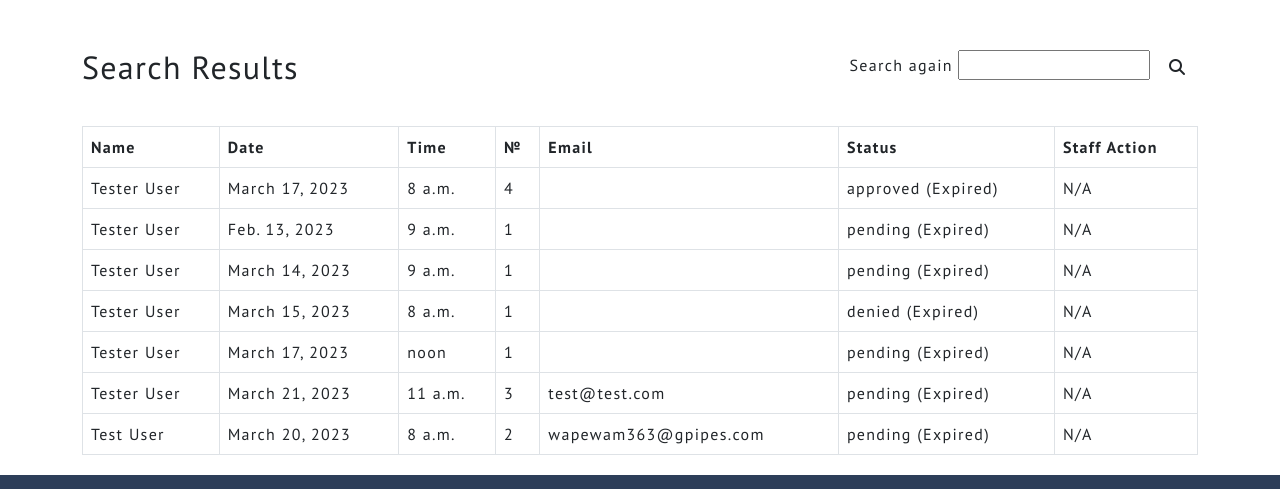
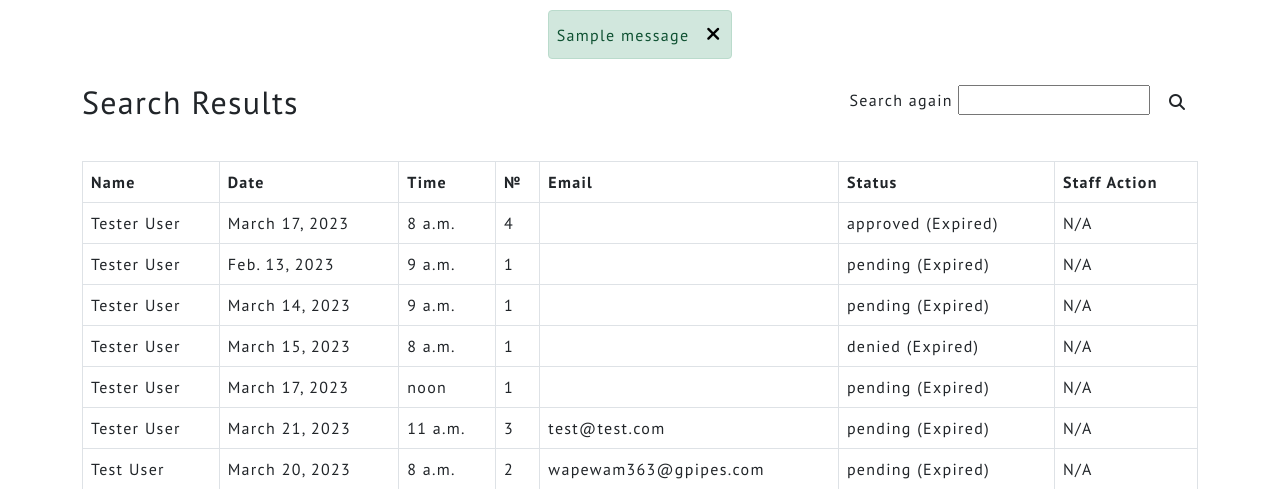
Before and after one commit to Tony118g/bundu-restaurant, a Django app: template staff/templates/name_search_results.html in a window 1280 px wide. Shown: the part 76-565 px from the top of the page. Run offline with Django 3.2, Linux system fonts and the light colour scheme; the template is opened without the code that fills it: values that come from a table or form of the project are taken from there, others are empty; data comes from the database, SQL or seed files in the repository; one stand-in notice (Sample message) is shown; some libraries are stand-ins or nearby versions.

Commit message:
Add code to show messages in name search results

```diff
--- a/staff/templates/name_search_results.html
+++ b/staff/templates/name_search_results.html
@@ -1,5 +1,16 @@
 {% extends 'base.html' %}
 {% block content %}
+
+{% if messages %}
+{% for message in messages %}
+    <div class="mx-auto alert alert-dismissible fade show alert-{{ message.tags }}" role="alert">
+        <span>{{ message }}</span>
+        <button type="button" class="close" data-bs-dismiss="alert" aria-label="Close">
+            <span aria-hidden="true"><i class="fa-solid fa-xmark"></i></span>
+        </button>
+    </div>
+{% endfor %}
+{% endif %}
 
 <div class="container pt-5 fill-screen below-nav">
     <div class="row">
@@ -46,12 +57,12 @@
                 <td colspan="2" data-label="Staff Action">
                   <form class="d-inline" action="{% url 'deny_reservation' reservation.id %}" method="POST">
                     {% csrf_token %}
-                    <input type="hidden" name="next" value="{{request.path}}"/>
+                    <input type="hidden" name="next" value="{{request.get_full_path}}"/>
                     <button class="btn btn-warning py-0 px-2" type="submit">Deny</button>
                   </form>
                   <form class="d-inline" action="{% url 'approve_reservation' reservation.id %}" method="POST">
                     {% csrf_token %}
-                    <input type="hidden" name="next" value="{{request.path}}"/>
+                    <input type="hidden" name="next" value="{{request.get_full_path}}"/>
                     <button class="btn btn-success py-0 px-2" type="submit">Approve</button>
                   </form>
                 </td>
```
